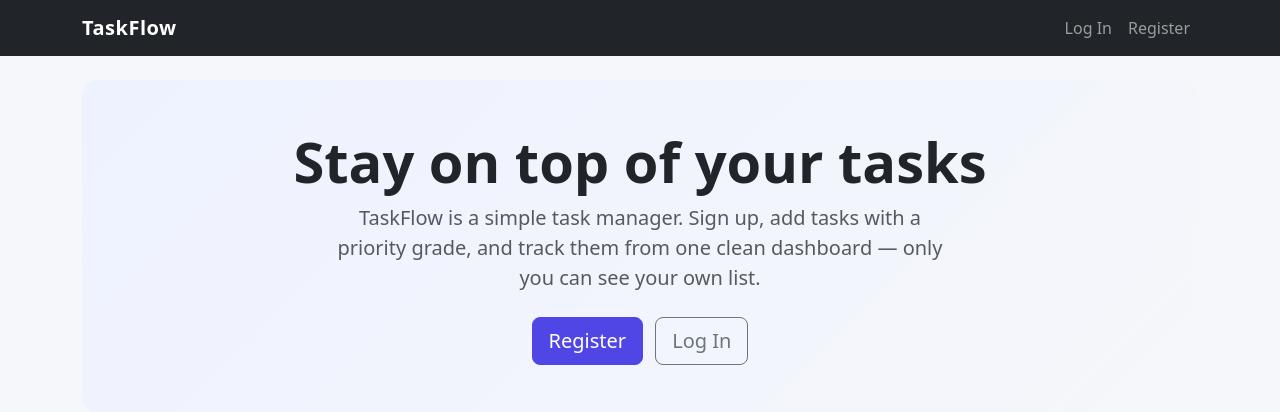
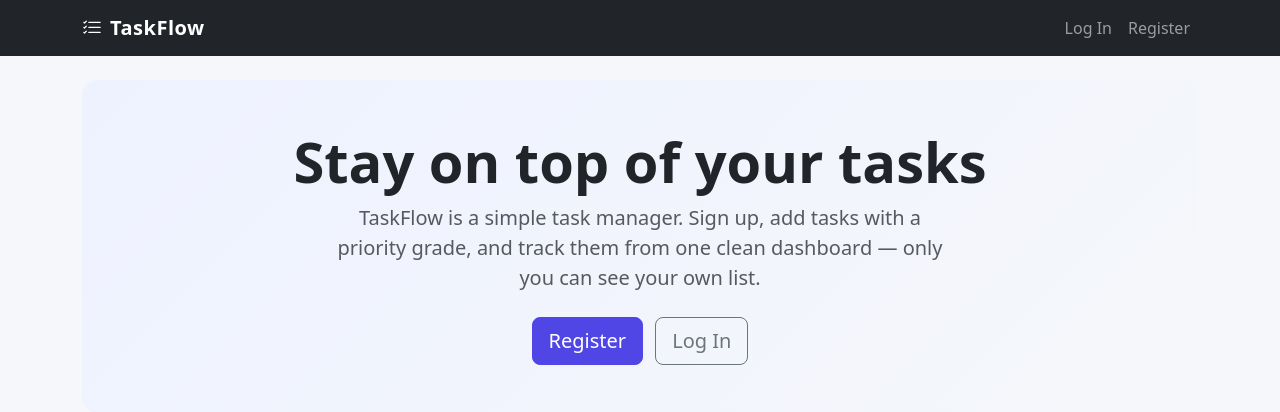
Before and after one commit to KINGDAUDA/Task-Management-App, a Flask app: page / in a window 1280 px wide. Shown: the top 412 px of the page. Run offline with Flask 3, Linux system fonts and the light colour scheme; some libraries are stand-ins or nearby versions.

Commit message:
CHnaged the favicon image

```diff
--- a/templates/base.html
+++ b/templates/base.html
@@ -4,6 +4,7 @@
     <meta charset="utf-8">
     <meta name="viewport" content="width=device-width, initial-scale=1">
     <meta name="csrf-token" content="{{ csrf_token() }}">
+    <link rel="icon" type="image/svg+xml" href="{{ url_for('static', filename='favicon.svg') }}">
     <title>{% block title %}Task Manager{% endblock %}</title>
     {{ bootstrap.load_css() }}
     <link rel="stylesheet" href="{{ url_for('static', filename='css/style.css') }}">
@@ -12,7 +13,12 @@
 
 <nav class="navbar navbar-expand-lg navbar-dark bg-dark">
     <div class="container">
-        <a class="navbar-brand" href="{{ url_for('home') }}">TaskFlow</a>
+        <a class="navbar-brand d-flex align-items-center gap-2" href="{{ url_for('home') }}">
+            <svg xmlns="http://www.w3.org/2000/svg" width="20" height="20" fill="currentColor" class="bi bi-list-check" viewBox="0 0 16 16">
+                <path fill-rule="evenodd" d="M5 11.5a.5.5 0 0 1 .5-.5h9a.5.5 0 0 1 0 1h-9a.5.5 0 0 1-.5-.5m0-4a.5.5 0 0 1 .5-.5h9a.5.5 0 0 1 0 1h-9a.5.5 0 0 1-.5-.5m0-4a.5.5 0 0 1 .5-.5h9a.5.5 0 0 1 0 1h-9a.5.5 0 0 1-.5-.5M3.854 2.146a.5.5 0 0 1 0 .708l-1.5 1.5a.5.5 0 0 1-.708 0l-.5-.5a.5.5 0 1 1 .708-.708L2 3.293l1.146-1.147a.5.5 0 0 1 .708 0m0 4a.5.5 0 0 1 0 .708l-1.5 1.5a.5.5 0 0 1-.708 0l-.5-.5a.5.5 0 1 1 .708-.708L2 7.293l1.146-1.147a.5.5 0 0 1 .708 0m0 4a.5.5 0 0 1 0 .708l-1.5 1.5a.5.5 0 0 1-.708 0l-.5-.5a.5.5 0 0 1 .708-.708l.146.147 1.146-1.147a.5.5 0 0 1 .708 0"/>
+            </svg>
+            TaskFlow
+        </a>
         <button class="navbar-toggler" type="button" data-bs-toggle="collapse" data-bs-target="#navMenu">
             <span class="navbar-toggler-icon"></span>
         </button>
```
Also changed, not shown: static/favicon.svg (added).
